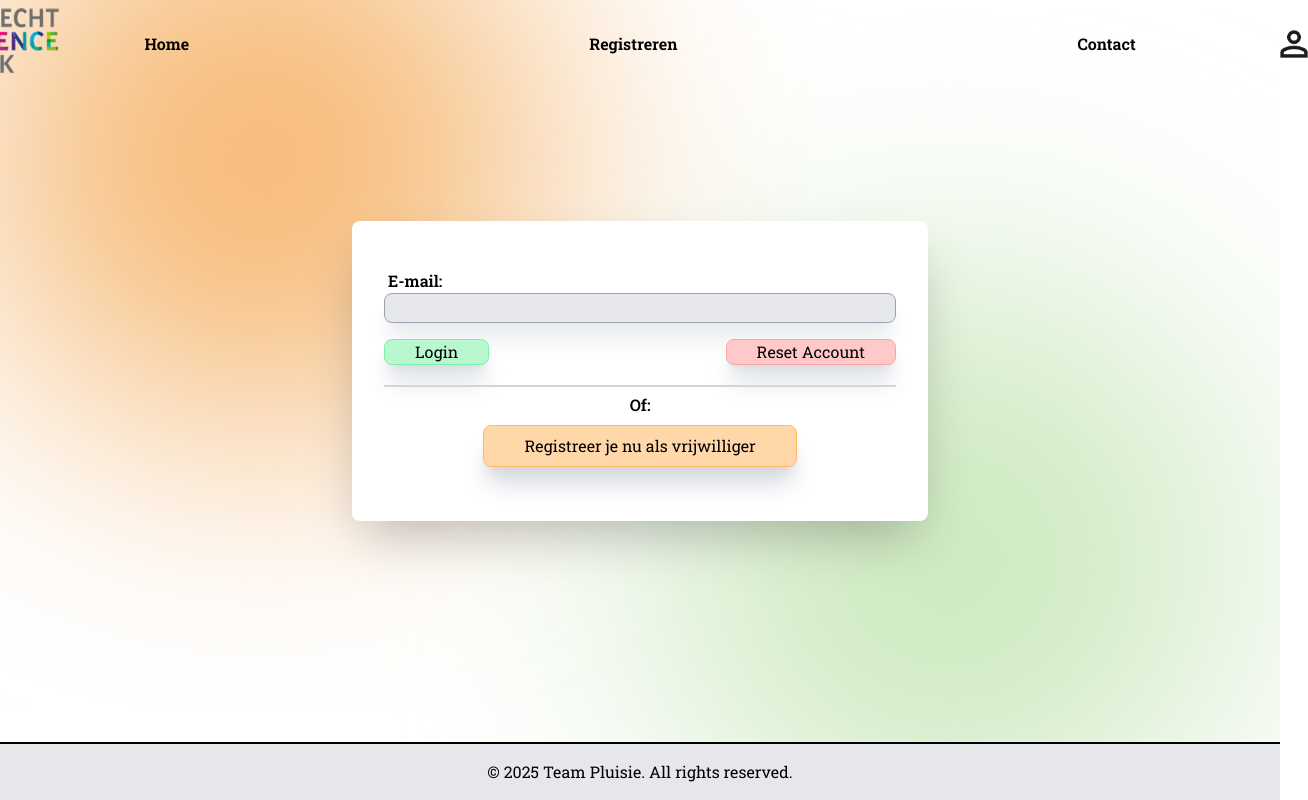
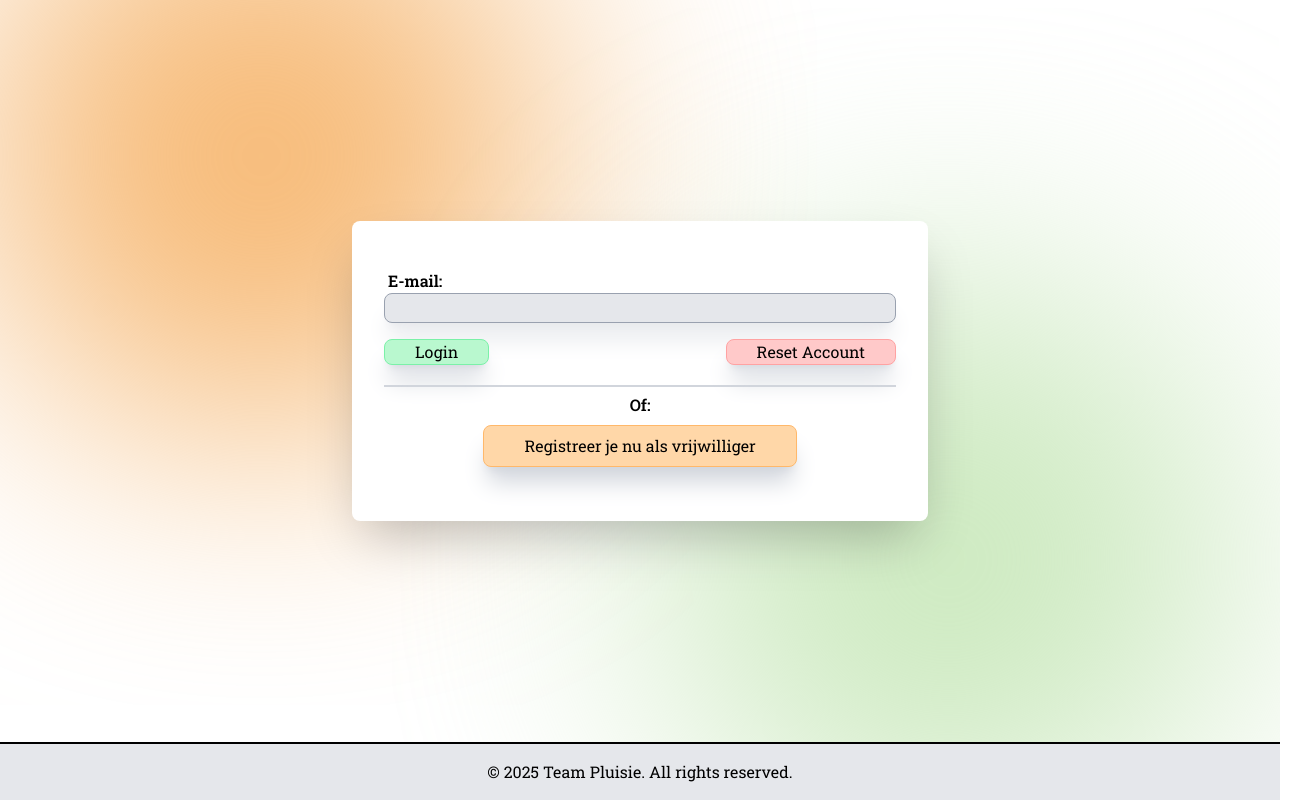
Before and after one commit to sempruijs/pluisie, a SvelteKit app in the folder frontend/: page / in a window 1280 px wide. Shown: the whole page, 1308 px wide, since content can reach past the window. Built offline with nearby package versions, Linux system fonts and the light colour scheme.

Commit message:
removed profile page link due to possible conflicts

```diff
--- a/frontend/src/routes/+layout.svelte
+++ b/frontend/src/routes/+layout.svelte
@@ -9,7 +9,6 @@
 </script>
 
 <div class="min-h-screen flex flex-col">
-	<Header />
 	{@render children()}
 	<Footer />
 </div>
--- a/frontend/src/routes/profile/+page.svelte
+++ /dev/null
@@ -1,7 +0,0 @@
-<script>
-  import ApplicationTimeline from "$lib/components/ApplicationTimeline.svelte";
-</script>
-
-<main class="flex1 center-v center-h flex-1 bg-gradient-plant">
-	<ApplicationTimeline />
-</main>
```
